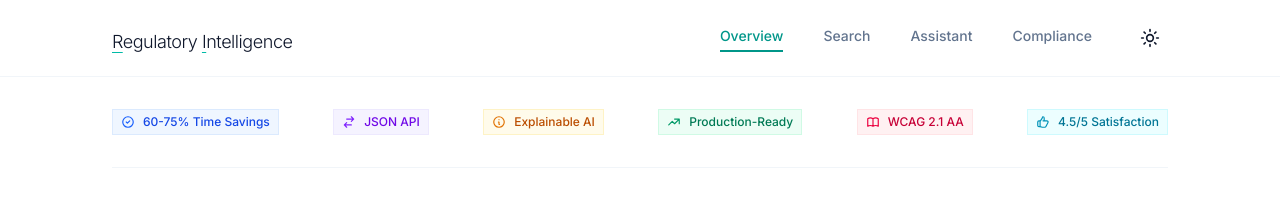
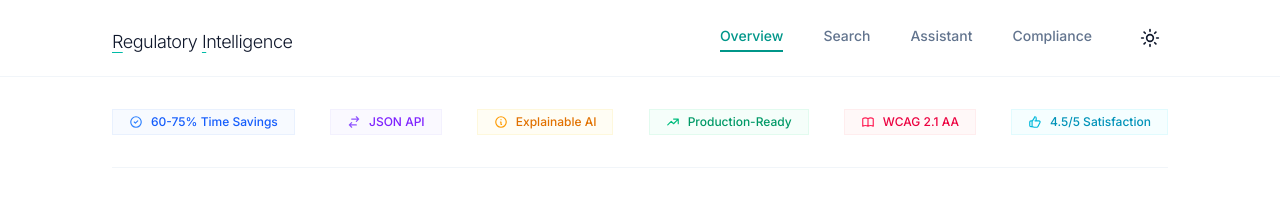
Before and after one commit to samjd-zz/regulatory-intelligence-assistant, a React (Vite) app in the folder frontend/: page / in a window 1280 px wide. Shown: the top 198 px of the page. Built offline with nearby package versions, Linux system fonts and the light colour scheme.

Commit message:
style: enhance dashboard badges with improved padding and color adjustments for better visibility

```diff
--- a/frontend/src/pages/Dashboard.tsx
+++ b/frontend/src/pages/Dashboard.tsx
@@ -9,9 +9,9 @@ export function Dashboard() {
 			<div className="mb-8 pb-8 border-b border-slate-100 dark:border-zinc-800">
 				<div className="flex flex-wrap justify-between w-full gap-y-2">
 					{/* Impact & Social Good */}
-					<div className="flex items-center gap-2 px-2 py-1 bg-blue-50 dark:bg-blue-900/20 border border-blue-100 dark:border-blue-800/30">
+					<div className="flex items-center gap-2 px-4 py-1 bg-blue-50/50 dark:bg-blue-900/10 border border-blue-100/50 dark:border-blue-800/20">
 						<svg
-							className="w-3.5 h-3.5 text-blue-600 dark:text-blue-400"
+							className="w-3.5 h-3.5 text-blue-500 dark:text-blue-400"
 							fill="none"
 							stroke="currentColor"
 							viewBox="0 0 24 24"
@@ -24,15 +24,15 @@ export function Dashboard() {
 								d="M9 12l2 2 4-4m6 2a9 9 0 11-18 0 9 9 0 0118 0z"
 							/>
 						</svg>
-						<span className="text-xs font-medium text-blue-700 dark:text-blue-300">
+						<span className="text-xs font-medium text-blue-600 dark:text-blue-300">
 							60-75% Time Savings
 						</span>
 					</div>
 
 					{/* Interoperability */}
-					<div className="flex items-center gap-2 px-2 py-1 bg-violet-50 dark:bg-violet-900/20 border border-violet-100 dark:border-violet-800/30">
+					<div className="flex items-center gap-2 px-4 py-1 bg-violet-50/50 dark:bg-violet-900/10 border border-violet-100/50 dark:border-violet-800/20">
 						<svg
-							className="w-3.5 h-3.5 text-violet-600 dark:text-violet-400"
+							className="w-3.5 h-3.5 text-violet-500 dark:text-violet-400"
 							fill="none"
 							stroke="currentColor"
 							viewBox="0 0 24 24"
@@ -45,15 +45,15 @@ export function Dashboard() {
 								d="M8 7h12m0 0l-4-4m4 4l-4 4m0 6H4m0 0l4 4m-4-4l4-4"
 							/>
 						</svg>
-						<span className="text-xs font-medium text-violet-700 dark:text-violet-300">
+						<span className="text-xs font-medium text-violet-600 dark:text-violet-300">
 							JSON API
 						</span>
 					</div>
 
 					{/* Explainability */}
-					<div className="flex items-center gap-2 px-2 py-1 bg-amber-50 dark:bg-amber-900/20 border border-amber-100 dark:border-amber-800/30">
+					<div className="flex items-center gap-2 px-4 py-1 bg-amber-50/50 dark:bg-amber-900/10 border border-amber-100/50 dark:border-amber-800/20">
 						<svg
-							className="w-3.5 h-3.5 text-amber-600 dark:text-amber-400"
+							className="w-3.5 h-3.5 text-amber-500 dark:text-amber-400"
 							fill="none"
 							stroke="currentColor"
 							viewBox="0 0 24 24"
@@ -66,15 +66,15 @@ export function Dashboard() {
 								d="M13 16h-1v-4h-1m1-4h.01M21 12a9 9 0 11-18 0 9 9 0 0118 0z"
 							/>
 						</svg>
-						<span className="text-xs font-medium text-amber-700 dark:text-amber-300">
+						<span className="text-xs font-medium text-amber-600 dark:text-amber-300">
 							Explainable AI
 						</span>
 					</div>
 
 					{/* Scalability */}
-					<div className="flex items-center gap-2 px-2 py-1 bg-emerald-50 dark:bg-emerald-900/20 border border-emerald-100 dark:border-emerald-800/30">
+					<div className="flex items-center gap-2 px-4 py-1 bg-emerald-50/50 dark:bg-emerald-900/10 border border-emerald-100/50 dark:border-emerald-800/20">
 						<svg
-							className="w-3.5 h-3.5 text-emerald-600 dark:text-emerald-400"
+							className="w-3.5 h-3.5 text-emerald-500 dark:text-emerald-400"
 							fill="none"
 							stroke="currentColor"
 							viewBox="0 0 24 24"
@@ -87,15 +87,15 @@ export function Dashboard() {
 								d="M13 7h8m0 0v8m0-8l-8 8-4-4-6 6"
 							/>
 						</svg>
-						<span className="text-xs font-medium text-emerald-700 dark:text-emerald-300">
+						<span className="text-xs font-medium text-emerald-600 dark:text-emerald-300">
 							Production-Ready
 						</span>
 					</div>
 
 					{/* Accessibility */}
-					<div className="flex items-center gap-2 px-2 py-1 bg-rose-50 dark:bg-rose-900/20 border border-rose-100 dark:border-rose-800/30">
+					<div className="flex items-center gap-2 px-4 py-1 bg-rose-50/50 dark:bg-rose-900/10 border border-rose-100/50 dark:border-rose-800/20">
 						<svg
-							className="w-3.5 h-3.5 text-rose-600 dark:text-rose-400"
+							className="w-3.5 h-3.5 text-rose-500 dark:text-rose-400"
 							fill="none"
 							stroke="currentColor"
 							viewBox="0 0 24 24"
@@ -108,15 +108,15 @@ export function Dashboard() {
 								d="M12 6.253v13m0-13C10.832 5.477 9.246 5 7.5 5S4.168 5.477 3 6.253v13C4.168 18.477 5.754 18 7.5 18s3.332.477 4.5 1.253m0-13C13.168 5.477 14.754 5 16.5 5c1.747 0 3.332.477 4.5 1.253v13C19.832 18.477 18.247 18 16.5 18c-1.746 0-3.332.477-4.5 1.253"
 							/>
 						</svg>
-						<span className="text-xs font-medium text-rose-700 dark:text-rose-300">
+						<span className="text-xs font-medium text-rose-600 dark:text-rose-300">
 							WCAG 2.1 AA
 						</span>
 					</div>
 
 					{/* Usability */}
-					<div className="flex items-center gap-2 px-2 py-1 bg-cyan-50 dark:bg-cyan-900/20 border border-cyan-100 dark:border-cyan-800/30">
+					<div className="flex items-center gap-2 px-4 py-1 bg-cyan-50/50 dark:bg-cyan-900/10 border border-cyan-100/50 dark:border-cyan-800/20">
 						<svg
-							className="w-3.5 h-3.5 text-cyan-600 dark:text-cyan-400"
+							className="w-3.5 h-3.5 text-cyan-500 dark:text-cyan-400"
 							fill="none"
 							stroke="currentColor"
 							viewBox="0 0 24 24"
@@ -129,7 +129,7 @@ export function Dashboard() {
 								d="M14 10h4.764a2 2 0 011.789 2.894l-3.5 7A2 2 0 0115.263 21h-4.017c-.163 0-.326-.02-.485-.06L7 20m7-10V5a2 2 0 00-2-2h-.095c-.5 0-.905.405-.905.905 0 .714-.211 1.412-.608 2.006L7 11v9m7-10h-2M7 20H5a2 2 0 01-2-2v-6a2 2 0 012-2h2.5"
 							/>
 						</svg>
-						<span className="text-xs font-medium text-cyan-700 dark:text-cyan-300">
+						<span className="text-xs font-medium text-cyan-600 dark:text-cyan-300">
 							4.5/5 Satisfaction
 						</span>
 					</div>
```
